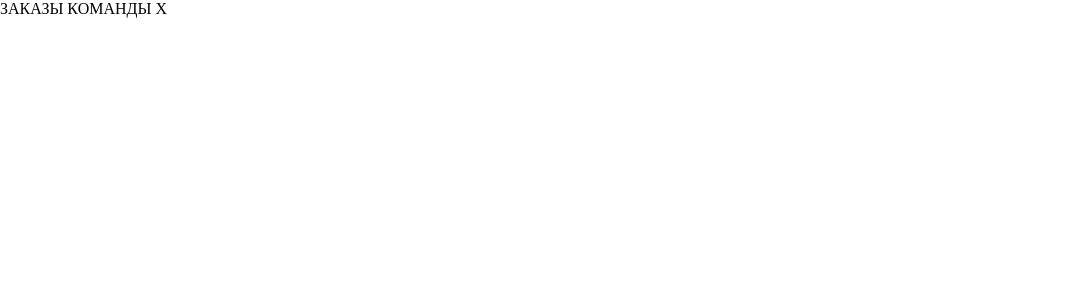
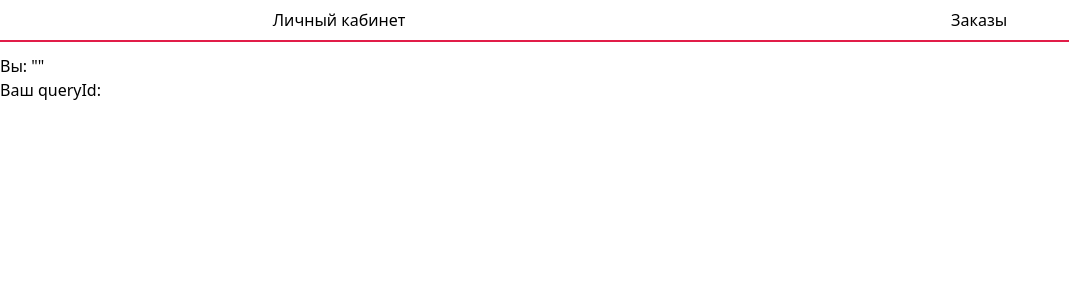
Before and after one commit to GrishaZel/tg-webapi-app, a React (Create React App) app: page / in a window 1280 px wide. Shown: the top 300 px of the page, without its empty margins (0-1069 px from the left). Built offline with nearby package versions, Linux system fonts and the light colour scheme.

Commit message:
feat: add something

```diff
--- a/package.json
+++ b/package.json
@@ -12,7 +12,9 @@
     "@types/react-dom": "^18.2.1",
     "react": "^18.2.0",
     "react-dom": "^18.2.0",
+    "react-router-dom": "^6.11.0",
     "react-scripts": "5.0.1",
+    "tailwind": "^4.0.0",
     "telegram-webapps-types": "^1.0.5",
     "typescript": "^4.9.5",
     "web-vitals": "^2.1.4"
--- a/src/App.css
+++ b/src/App.css
@@ -1,3 +1,7 @@
+@tailwind base;
+@tailwind components;
+@tailwind utilities;
+
 * {
   margin: 0;
   padding: 0;
--- a/src/App.tsx
+++ b/src/App.tsx
@@ -1,7 +1,19 @@
+import { Route, Routes } from "react-router-dom";
 import "./App.css";
+import Header from "./components/Header";
+import OrdersPage from "./pages/OrdersPage";
+import UserInfoPage from "./pages/UserInfoPage";
 
 const App = () => {
-  return <div className="App">ЗАКАЗЫ КОМАНДЫ X</div>;
+  return (
+    <div className="App">
+      <Header />
+      <Routes>
+        <Route index element={<UserInfoPage />} />
+        <Route path={"orders"} element={<OrdersPage />} />
+      </Routes>
+    </div>
+  );
 };
 
 export default App;
--- /dev/null
+++ b/src/components/Header.tsx
@@ -0,0 +1,24 @@
+import { Link } from "react-router-dom";
+
+const nav = [
+  {
+    name: "Личный кабинет",
+    path: "/",
+  },
+  {
+    name: "Заказы",
+    path: "/orders",
+  },
+];
+
+const Header = () => {
+  return (
+    <div className="flex justify-around py-2 border-b-2 border-rose-600 mb-3">
+      {nav.map((i) => {
+        return <Link to={i.path}>{i.name}</Link>;
+      })}
+    </div>
+  );
+};
+
+export default Header;
--- a/src/hooks/useTelegram.ts
+++ b/src/hooks/useTelegram.ts
@@ -1,23 +1,9 @@
-const tg = window.Telegram.WebApp;
+const tg = window?.Telegram?.WebApp;
 
 export function useTelegram() {
-  const onClose = () => {
-    tg.close();
-  };
-
-  const onToggleButton = () => {
-    if (tg.MainButton.isVisible) {
-      tg.MainButton.hide();
-    } else {
-      tg.MainButton.show();
-    }
-  };
-
   return {
-    onClose,
-    onToggleButton,
     tg,
-    user: tg.initDataUnsafe?.user,
-    queryId: tg.initDataUnsafe?.query_id,
+    user: tg ? tg.initDataUnsafe?.user : "",
+    queryId: tg ? tg.initDataUnsafe?.query_id : "",
   };
 }
--- a/src/index.tsx
+++ b/src/index.tsx
@@ -1,5 +1,6 @@
 import React from "react";
 import ReactDOM from "react-dom/client";
+import { BrowserRouter } from "react-router-dom";
 import App from "./App";
 
 const root = ReactDOM.createRoot(
@@ -7,6 +8,8 @@ const root = ReactDOM.createRoot(
 );
 root.render(
   <React.StrictMode>
-    <App />
+    <BrowserRouter>
+      <App />
+    </BrowserRouter>
   </React.StrictMode>
 );
--- /dev/null
+++ b/src/pages/OrdersPage.tsx
@@ -0,0 +1,53 @@
+import { useEffect, useState } from "react";
+
+type OrdersType = {
+  userId: number;
+  id: number;
+  title: string;
+  completed: boolean;
+};
+
+const OrdersPage = () => {
+  const [orders, setOrders] = useState<OrdersType[]>([]);
+  const [isLoading, setIsLoading] = useState(true);
+
+  useEffect(() => {
+    const fetchOrders = async () => {
+      const orders = await fetch("https://jsonplaceholder.typicode.com/todos");
+      const data: OrdersType[] = await orders.json();
+
+      setOrders(data);
+      setIsLoading(false);
+    };
+
+    fetchOrders().catch((e) => console.log("Error fetch orders...", e));
+  }, []);
+
+  return (
+    <div>
+      <div className="text-xl">Вы заказывали:</div>
+      <div>
+        {isLoading ? <div>Loading...</div> : null}
+        {orders.map((order) => {
+          return (
+            <div className="border-b-2 py-2">
+              <div>
+                <span className="font-bold">Название заказа заказа</span> -{" "}
+                {order.title}{" "}
+              </div>
+              <div>
+                <span className="font-bold">Номер заказа</span> - {order.id}{" "}
+              </div>
+              <div>
+                <span className="font-bold">Статус заказа</span> -{" "}
+                {order.completed ? "Доставлен" : "В процессе"}{" "}
+              </div>
+            </div>
+          );
+        })}
+      </div>
+    </div>
+  );
+};
+
+export default OrdersPage;
--- /dev/null
+++ b/src/pages/UserInfoPage.tsx
@@ -0,0 +1,15 @@
+import { useTelegram } from "../hooks/useTelegram";
+
+const UserInfoPage = () => {
+  const { user, queryId } = useTelegram();
+
+  return (
+    <div className="App">
+      Вы: {JSON.stringify(user) || ""}
+      <br />
+      Ваш queryId: {queryId || ""}
+    </div>
+  );
+};
+
+export default UserInfoPage;
--- /dev/null
+++ b/tailwind.config.js
@@ -0,0 +1,9 @@
+module.exports = {
+  content: [
+    "./src/**/*.{js,jsx,ts,tsx}",
+  ],
+  theme: {
+    extend: {},
+  },
+  plugins: [],
+}
```
Also changed, not shown: 1 other file (tests, documents, lock files or other folders).
